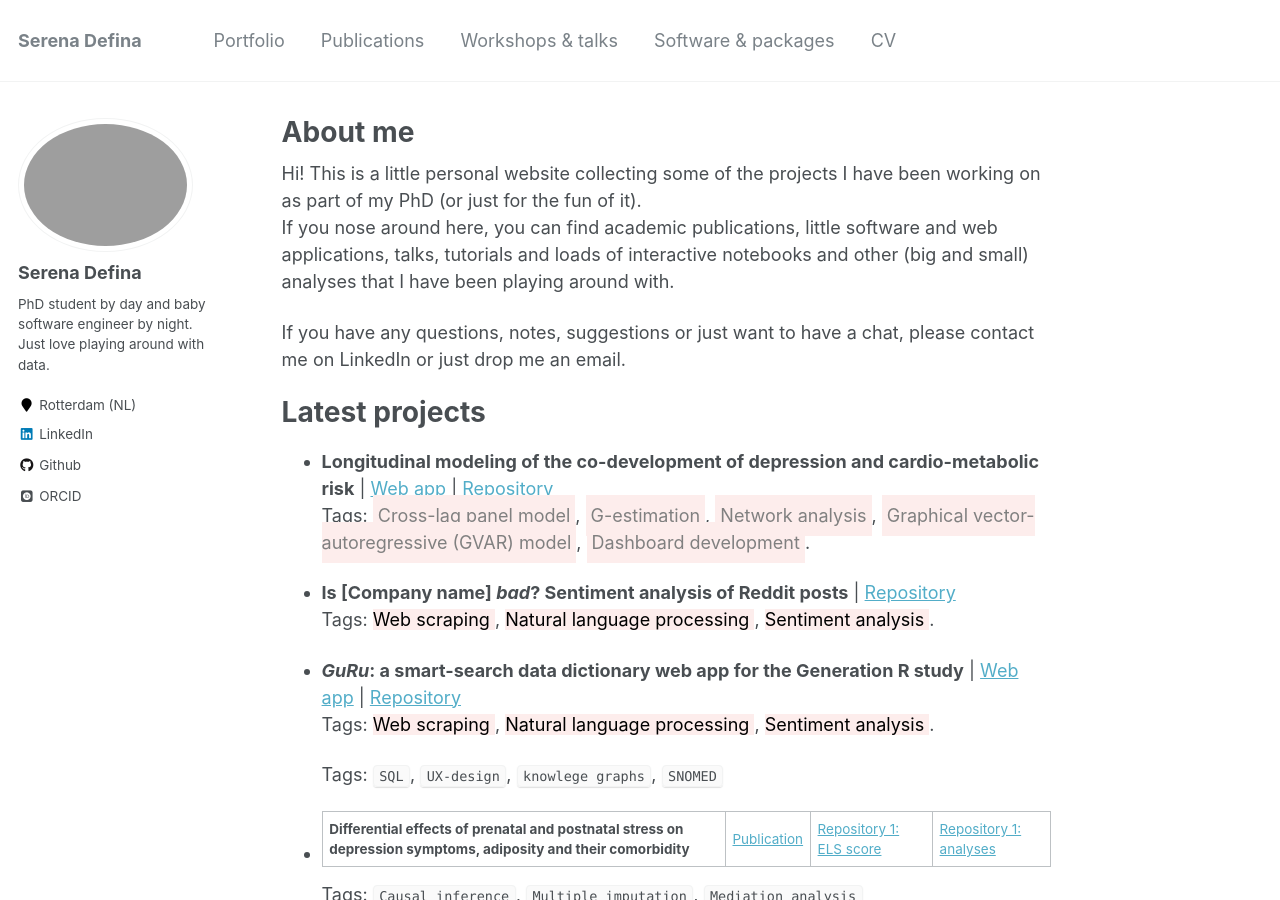
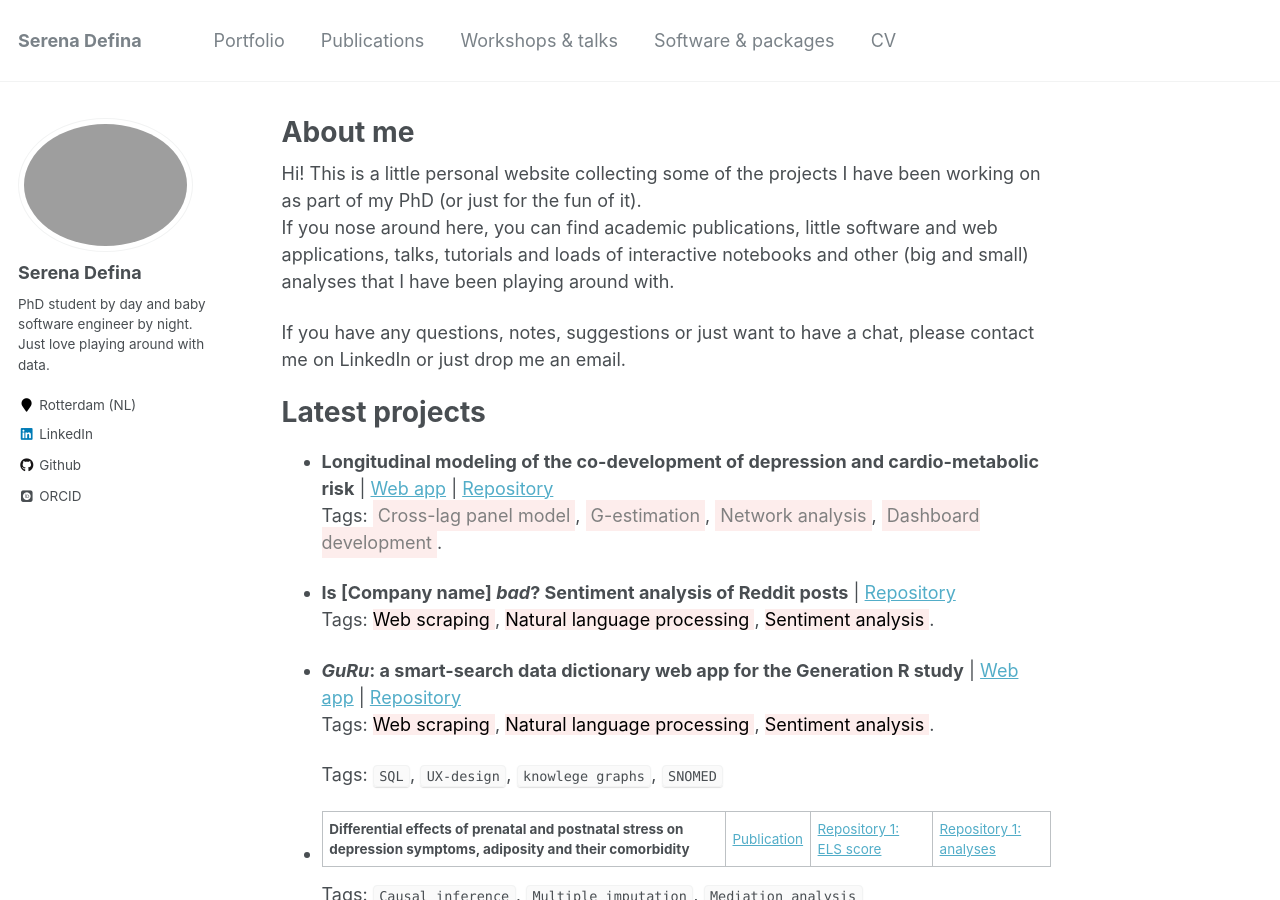
Before and after one commit to SereDef/seredef.github.io, a Jekyll site: the page built from _pages/about.md, in a window 1280 px wide and 900 px high. Built offline with Jekyll 4.4.1, drawn with Linux system fonts in a browser that asks for light colours; some web fonts are replaced.

Commit message:
try out new style about

```diff
--- a/_pages/about.md
+++ b/_pages/about.md
@@ -23,11 +23,10 @@ Latest projects
   [Web app](https://longit-comorbidity.onrender.com) \|
   [Repository](https://github.com/SereDef/comorb-longit-project) \\
   Tags:
-  <mark style="padding:10px 5px; background-color:#fdedec; color:grey"> Cross-lag panel model</mark>,
-  <mark style="padding:10px 5px; background-color:#fdedec; color:grey"> G-estimation</mark>,
-  <mark style="padding:10px 5px; background-color:#fdedec; color:grey"> Network analysis</mark>,
-  <mark style="padding:10px 5px; background-color:#fdedec; color:grey"> Graphical vector-autoregressive (GVAR) model</mark>,
-  <mark style="padding:10px 5px; background-color:#fdedec; color:grey"> Dashboard development</mark>.
+  <mark style="padding:5px 5px; background-color:#fdedec; color:grey"> Cross-lag panel model</mark>,
+  <mark style="padding:5px 5px; background-color:#fdedec; color:grey"> G-estimation</mark>,
+  <mark style="padding:5px 5px; background-color:#fdedec; color:grey"> Network analysis</mark>,
+  <mark style="padding:5px 5px; background-color:#fdedec; color:grey"> Dashboard development</mark>.
 
 - **Is [Company name] _bad_? Sentiment analysis of Reddit posts** \|
   [Repository]() \
```
